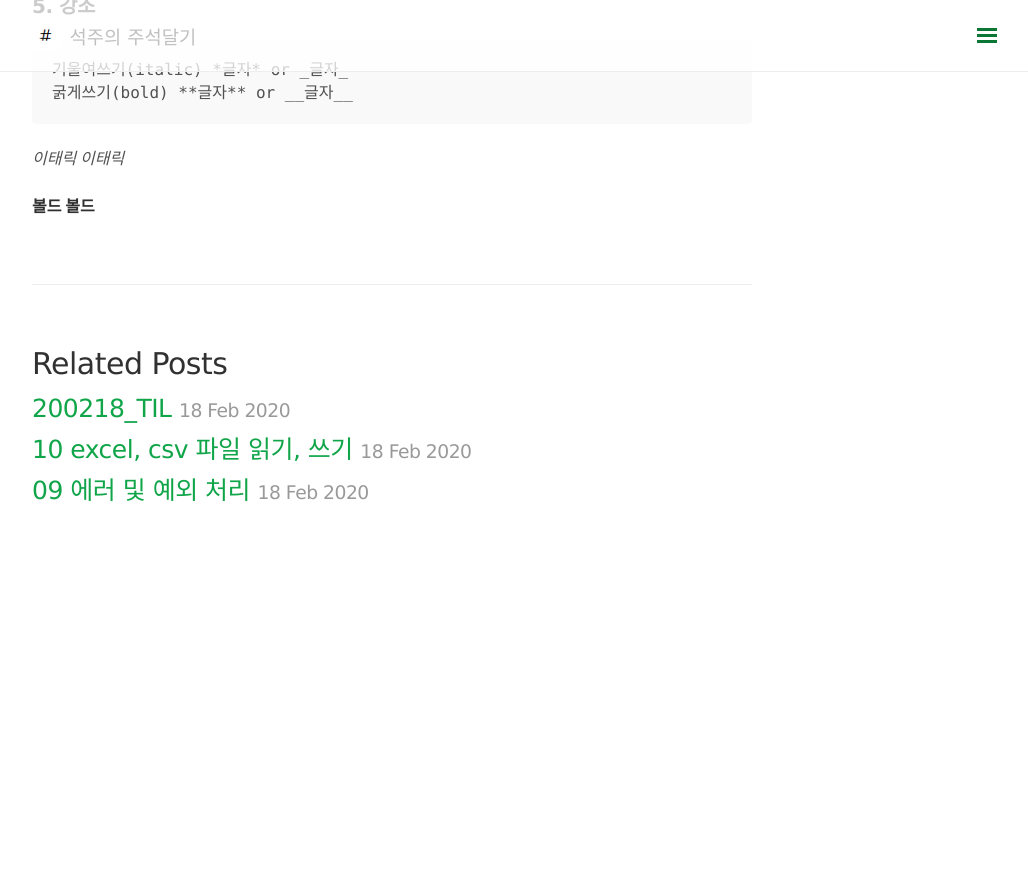
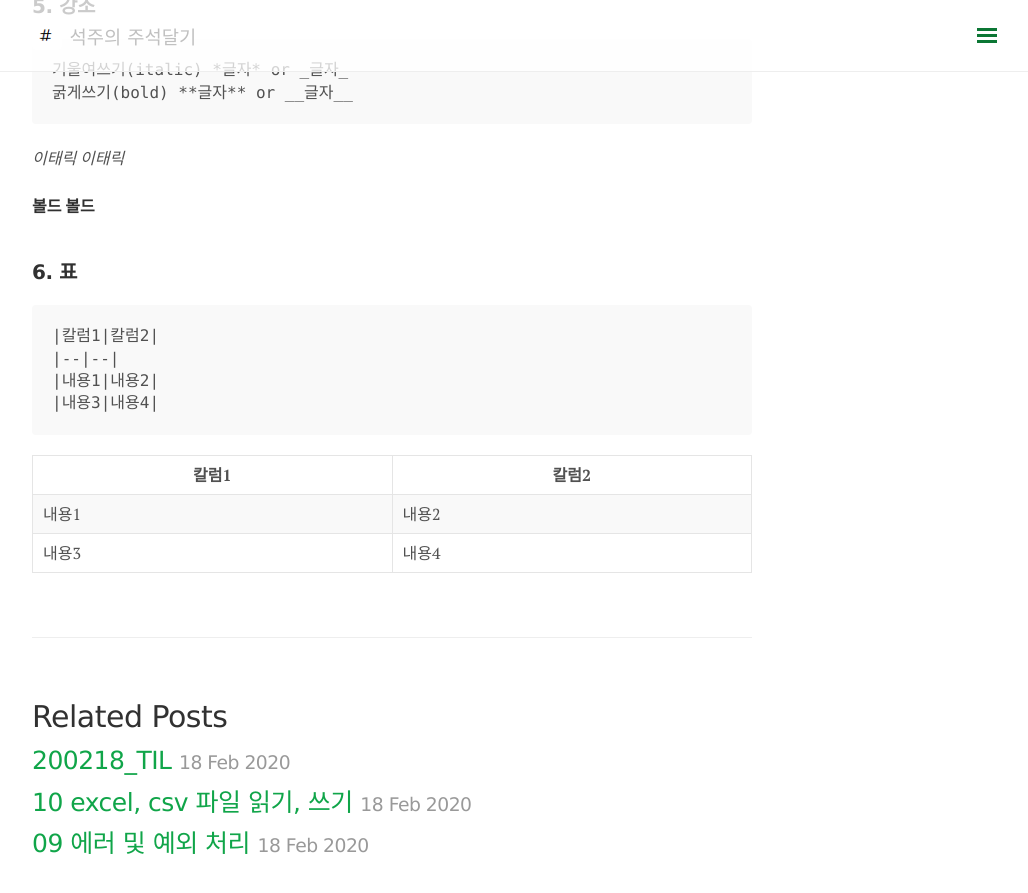
Before and after one commit to somefood/somefood.github.io, a Jekyll site: the page built from _posts/etc/2018-12-04-markdown.md, in a window 1280 px wide and 900 px high, scrolled down 2707 px. Shown: the top 893 px of the window, without its empty margins (248-1276 px from the left). Built offline with Jekyll 4.4.1, drawn with Linux system fonts in a browser that asks for light colours; nearby versions of some CDN libraries; comment, search, counter and statistics services are not loaded; before the commit the page ends 3273 px from its top, so only the background shows below that.

Commit message:
표 만들기 추가

````diff
--- a/_posts/etc/2018-12-04-markdown.md
+++ b/_posts/etc/2018-12-04-markdown.md
@@ -94,3 +94,17 @@ ex) 작은 제목
 *이태릭* _이태릭_
 
 **볼드** __볼드__
+
+
+## 6. 표
+```
+|칼럼1|칼럼2|
+|--|--|
+|내용1|내용2|
+|내용3|내용4|
+```
+
+|칼럼1|칼럼2|
+|--|--|
+|내용1|내용2|
+|내용3|내용4|
````
